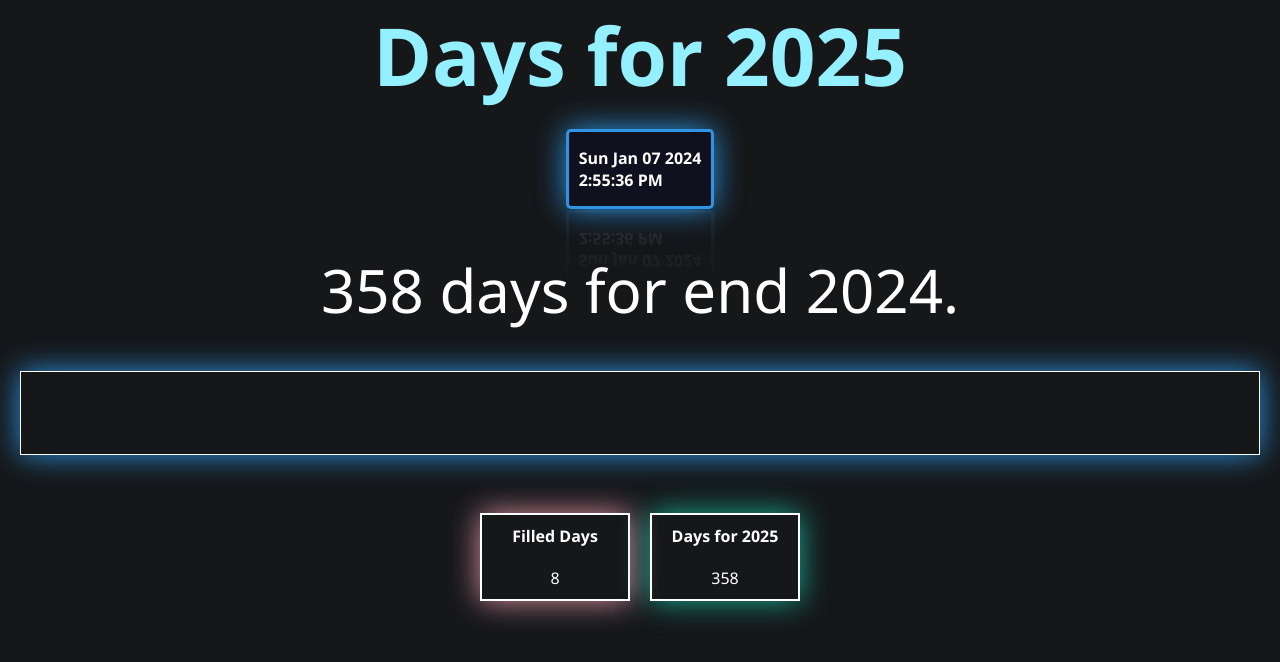
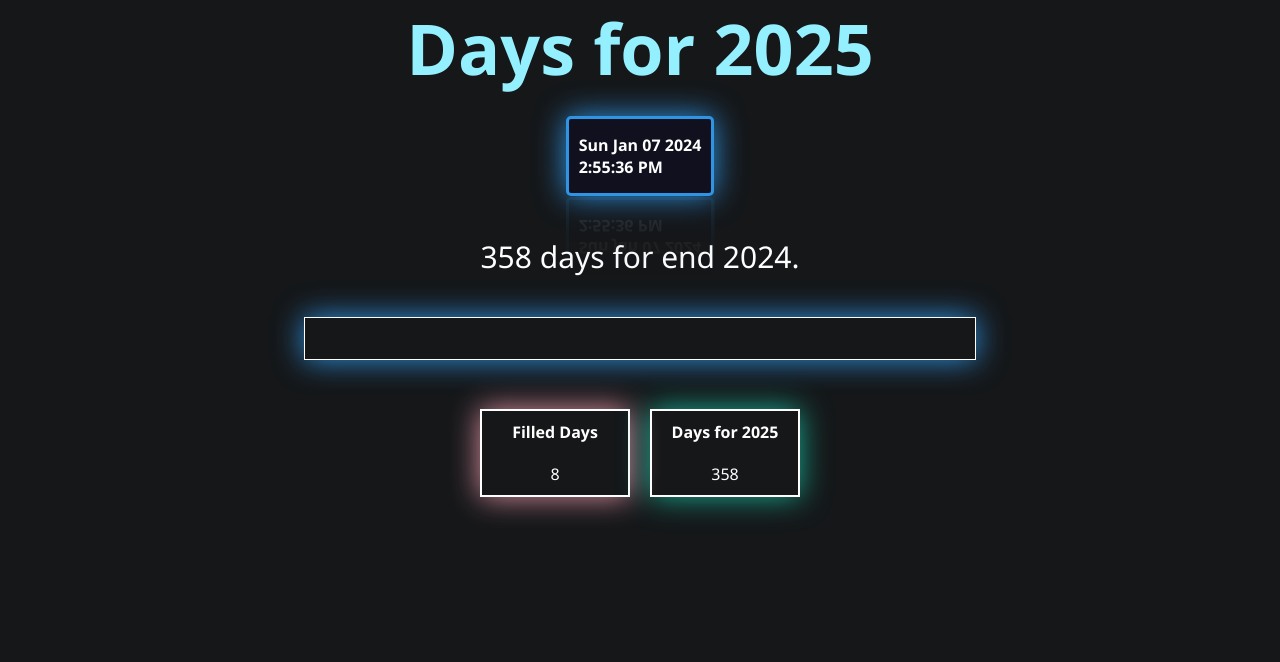
Before and after one commit to yeffreydev/countdown-days, a plain HTML site: page index.html in a window 1280 px wide. Drawn offline with Linux system fonts and the light colour scheme.

Commit message:
some change on styles

```diff
--- a/style.css
+++ b/style.css
@@ -19,13 +19,14 @@
 }
 
 .title {
+  text-align: center;
   color: #94efff;
-  font-size: 40px;
+  font-size: 35px;
 }
 
 .content {
   color: #fff;
-  font-size: 60px;
+  font-size: 30px;
   padding: 20px;
   display: flex;
   flex-direction: column;
```
